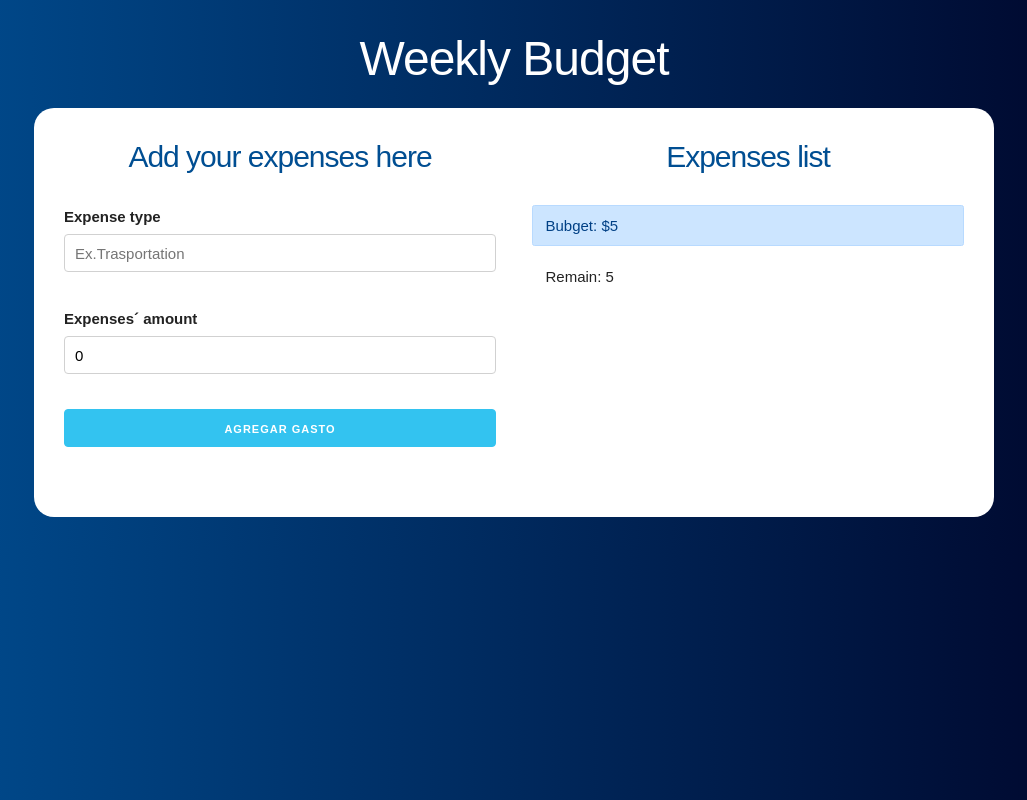
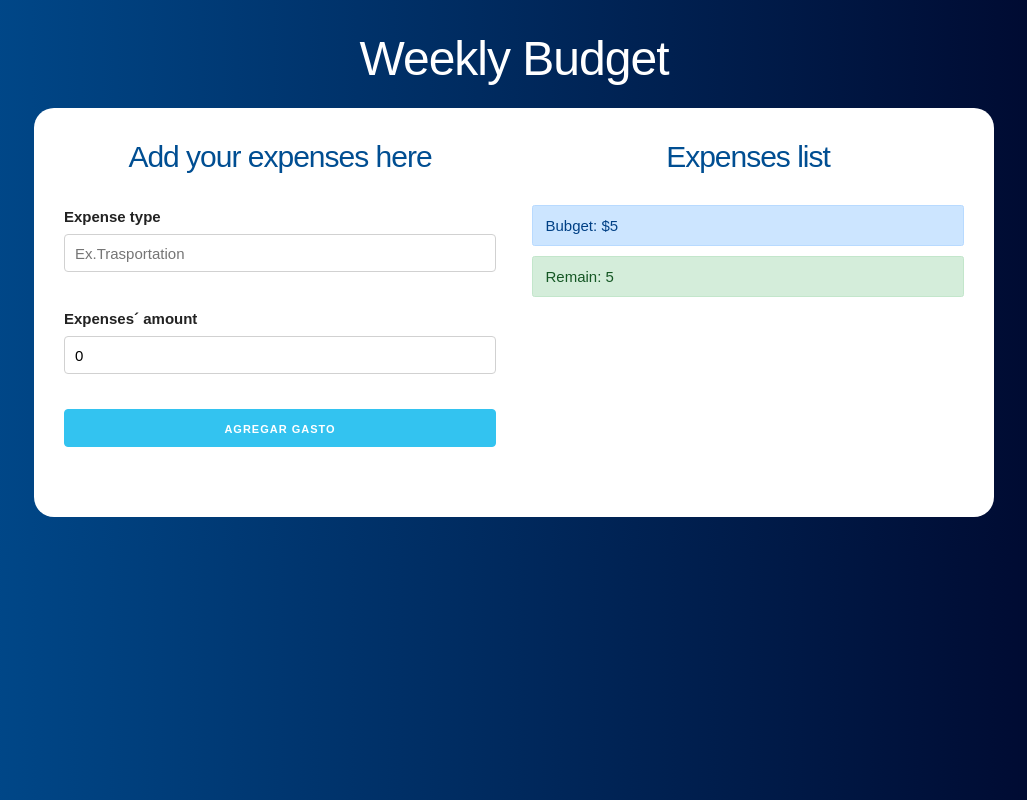
Before and after one commit to cneme23/BudgetManager, a React (Create React App) app in the folder budget-manager/: page / in a window 1280 px wide. Both pictures are taken after typing "5" into the empty fields and a click on the input "Define Budget". Shown: the whole page, without its empty margins (126-1153 px from the left). Built offline with nearby package versions, Linux system fonts and the light colour scheme.

Commit message:
adding changes

```diff
--- a/budget-manager/src/App.js
+++ b/budget-manager/src/App.js
@@ -37,7 +37,7 @@ saveRemain(remainBudget);
 
 saveCreateExpense(false)
 }
-},[expense]);
+},[expense,createxpense,expenses,remain]);
 
 
 //Aca definimos una funcion que se va a ejecutar cuando agreguemos un nuevo gasto
--- a/budget-manager/src/components/BudgetControl.js
+++ b/budget-manager/src/components/BudgetControl.js
@@ -1,4 +1,5 @@
 import React from "react";
+import {budgetReview } from "../helpers";
 const BudgetControl =({budget,remain}) => {
     return (
         <>
@@ -7,7 +8,7 @@ const BudgetControl =({budget,remain}) => {
 
         </div>
 
-        <div className="alert">
+        <div className={budgetReview(budget,remain)}>
 
         Remain: {remain}
 
--- /dev/null
+++ b/budget-manager/src/helpers.js
@@ -0,0 +1,16 @@
+export const budgetReview = (budget, remain) => {
+    let clase;
+
+    if( (budget/4) > remain ){
+        clase="alert alert-danger"
+    } else if((budget/2) > remain){
+
+        clase="alert alert-warning";
+
+    }else {
+        clase= "alert alert-success";
+    }
+
+    return clase;
+
+}
```
